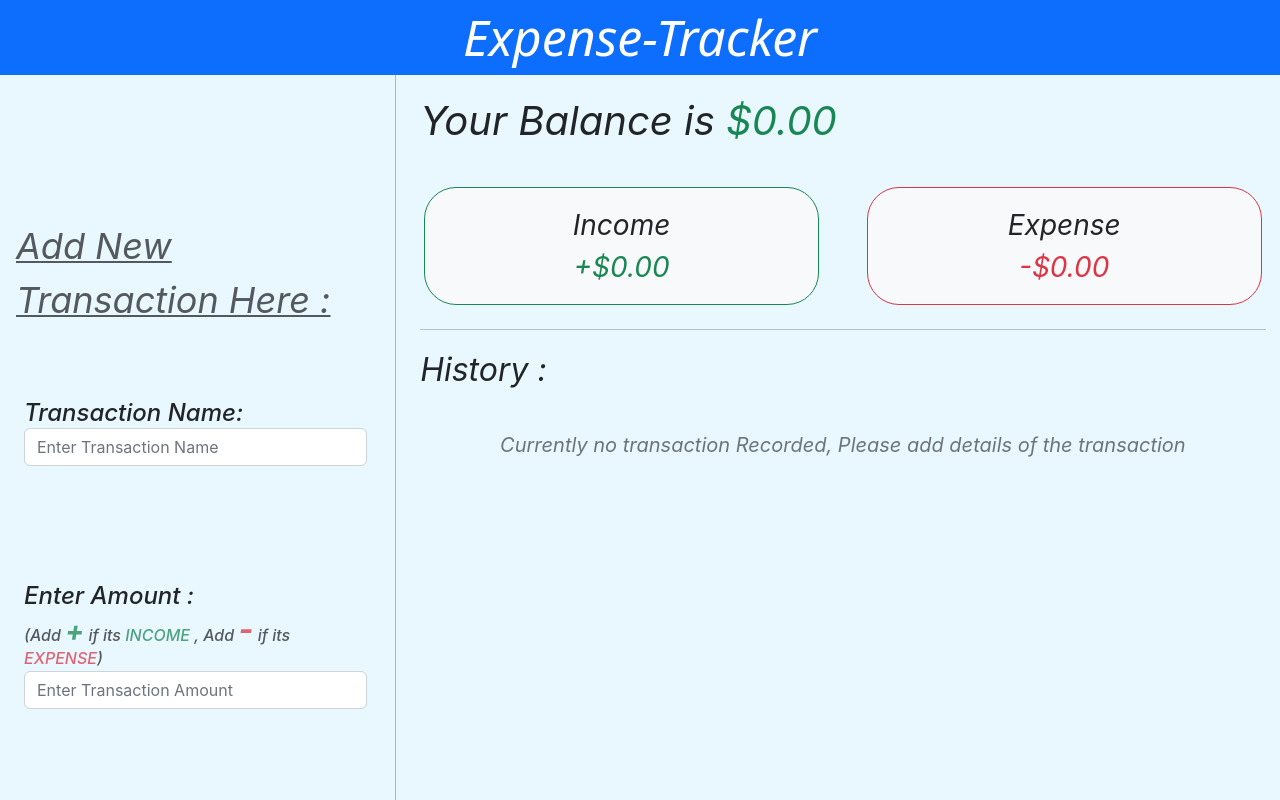
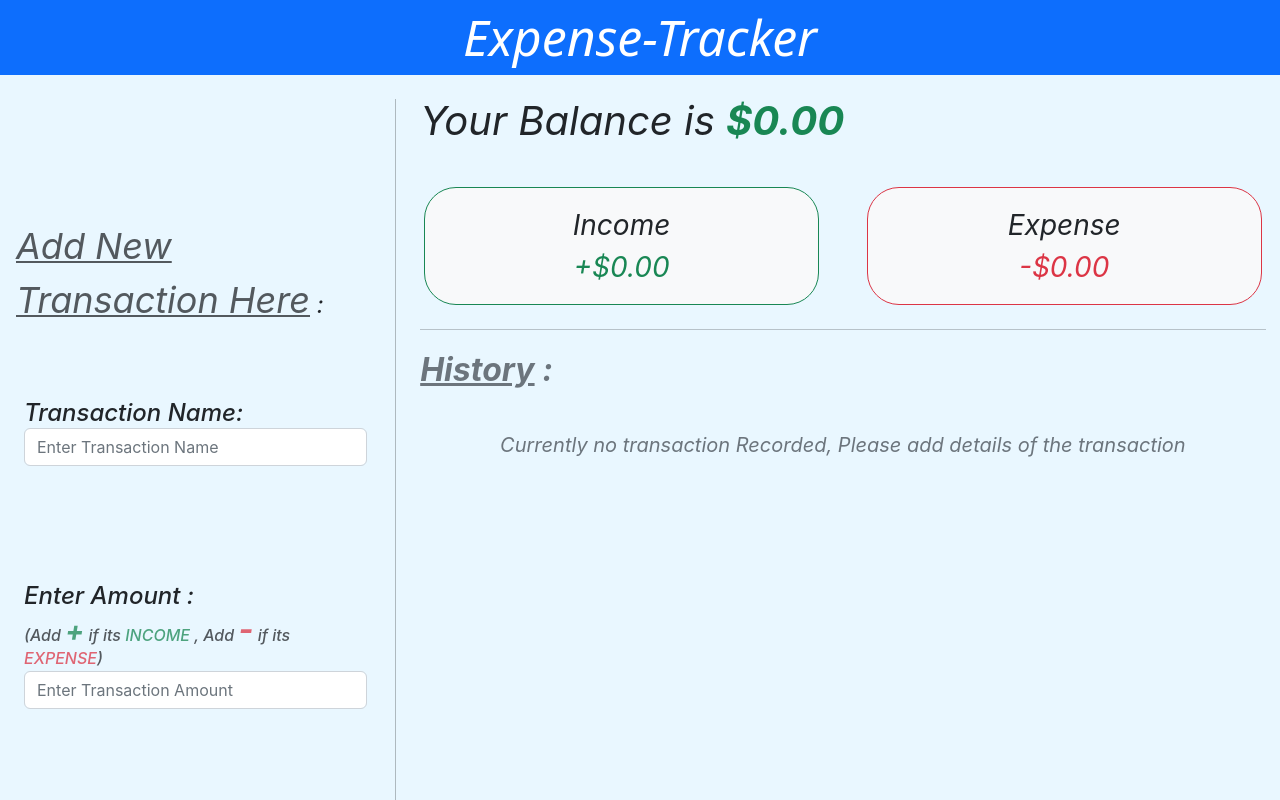
Before and after one commit to kiran8688/react-expense-tracker-source_code, a React (Create React App) app: page / in a window 1280 px wide. Shown: the top 800 px of the page. Built offline with nearby package versions, Linux system fonts and the light colour scheme.

Commit message:
Add files via upload
the final commit to the project add the bold font to the balance

```diff
--- a/src/Components/LeftSideComponents/Input.jsx
+++ b/src/Components/LeftSideComponents/Input.jsx
@@ -23,7 +23,7 @@ export class Input extends Component {
 
     this.setState({ tracker: transactions })
 
-    console.log(transactions)
+    // console.log(transactions)
 //------------------------------// Making Given Inputs as None here //---------------------------------------------//
     document.querySelector('#name-input').value = "";
     document.querySelector('#amount-input').value = "none"
@@ -34,7 +34,7 @@ export class Input extends Component {
 
   deleteHandler = (transactionId) => {
     const transactions = [...this.state.tracker]
-    console.log(transactionId)
+    // console.log(transactionId)
     transactions.splice(transactionId, 1)
     this.setState({ tracker: transactions })
   }
@@ -81,7 +81,7 @@ render(props) {
 
     // console.log(reduceAmt)
 
-    const totAmtSaveed = mapAmt.filter(saved => saved >= 0).reduce((a, b) => (a += b), 0).toFixed(2)
+    const totAmtSaveed = (mapAmt.filter(saved => saved >= 0).reduce((a, b) => (a += b), 0)).toFixed(2)
     const totAmtSpent = (mapAmt.filter(spent => spent <= 0).reduce((a, b) => (a += b), 0) * -1).toFixed(2)
 
     //-----------------------------------------------------------------------------------------------------
@@ -91,7 +91,7 @@ render(props) {
       {/*-----------------------------------------------------------------------*** Input component UI starts from here ***------------------------------------------------------------------------------- */}
         <div className='row'>
           <div id='input-head' className='col-3 ms-1 text-dark text-start'><br /><br /><br /><br />
-            <div className='container '><u className='opacity-75'><em> Add New Transaction Here :</em></u></div>
+            <div className='container '><u className='opacity-75'><em> Add New Transaction Here</em></u>  :</div>
             <br /><br />
             <div className="h4 container-fluid ms-2 " >Transaction Name:  <input type="text" id='name-input' className='form-control' placeholder='Enter Transaction Name' onChange={this.takeNameHandler} />
             </div>
@@ -109,7 +109,7 @@ render(props) {
 
           </div>
       {/* ------------------------------------------------------------------------------------------------------------------------------------------------------------------------------------------------------- */}
-          <div className='col-auto h1 text-black '>
+          <div className='col-auto h1 text-black mt-4 mb-3 '>
             <div id='vr' className="vr "></div>
           </div>
 
@@ -119,7 +119,7 @@ render(props) {
 
             <div className='mt-4'>
               {/*--------- DisplaySec2  renders from here---------- */}
-              <hr /> <span className='fs-2'>History   :</span>
+              <hr /> <strong className='fs-2 text-muted'><u>History</u>   :</strong>
 
               <br /><br />
               {/*------***look  at DisplaySec2 render logic (UI)***----------- */}
--- a/src/Components/LeftSideComponents/RightSideComponents/DisplaySec1.jsx
+++ b/src/Components/LeftSideComponents/RightSideComponents/DisplaySec1.jsx
@@ -20,7 +20,7 @@ export class DisplaySec1 extends Component {
       <div className='one'>
         <div className='fs-1 mt-3  '>
           {/* --------------------------------------------------***Balance UI starts here***-------------------------------------------------- */}
-          Your Balance is  {Balance}
+          Your Balance is <strong>{Balance}</strong>
         </div><br />
 
         <div className="container px-1">
--- a/src/Components/LeftSideComponents/RightSideComponents/DisplaySec2.css
+++ b/src/Components/LeftSideComponents/RightSideComponents/DisplaySec2.css
@@ -67,3 +67,9 @@ width: 100; */
 /* #list{
     background-color: lightgoldenrodyellow;
 } */
+#successLi{
+    background-color: rgb(202, 243, 202);
+}
+#dangerLi{
+    background-color: rgb(243, 209, 209);
+}
--- a/src/Components/LeftSideComponents/RightSideComponents/DisplaySec2.jsx
+++ b/src/Components/LeftSideComponents/RightSideComponents/DisplaySec2.jsx
@@ -15,7 +15,7 @@ export class DisplaySec2 extends Component {
         <div id='list' className=' row fs-4 mb-1'>
           <ul className=' col-11 container-auto ps-5 '>
 
-            <li className=' row  rounded border-end border-5  border-danger mb-3 p-2 list-group-item shadow-lg d-flex bg-light'  > <strong className=' text-truncate col-6'>{this.props.dispName}</strong> <span className='col-3 text-secondary'>{this.props.dispDate}</span> <span className='col-3 text-truncate'> <span>-$</span>{this.props.dispAmount * -1}</span> </li>
+            <li id='dangerLi' className=' row  rounded border-end border-5  border-danger mb-3 p-2 list-group-item shadow-lg d-flex '  > <strong className=' text-truncate col-6'>{this.props.dispName}</strong> <span className='col-3 text-secondary'>{this.props.dispDate}</span> <span className='col-3 text-truncate'> <span>-$</span>{this.props.dispAmount * -1}</span> </li>
           </ul>
           {/*----------------- trash (delete Icon) here------------------------------------------------------ */}
           <svg onClick={this.props.trash} id='delete-button' xmlns="http://www.w3.org/2000/svg" width="20" height="20" fill="currentColor" className="bi bi-trash3  col-1 mt-3 " viewBox="0 0 16 16">
@@ -36,7 +36,7 @@ export class DisplaySec2 extends Component {
         <div id='list' className=' row fs-4 mb-1'>
           <ul className=' col-11 container-auto ps-5 '>
 
-            <li className=' row rounded border-end border-5  border-success mb-3 p-2 list-group-item shadow-lg d-flex bg-light '  > <strong className=' text-truncate col-6'>{this.props.dispName}</strong> <span className='col-3 text-secondary'>{this.props.dispDate}</span> <span className='col-3 text-truncate'> <span>+$</span>{this.props.dispAmount}</span> </li>
+            <li id='successLi' className=' row rounded border-end border-5  border-success mb-3 p-2 list-group-item shadow-lg d-flex  '  > <strong className=' text-truncate col-6'>{this.props.dispName}</strong> <span className='col-3 text-secondary'>{this.props.dispDate}</span> <span className='col-3 text-truncate'> <span>+$</span>{this.props.dispAmount}</span> </li>
 
           </ul>
           {/*----------------- trash (delete Icon) here------------------------------------------------------ */}
```
Also changed, not shown: src/App.css (line endings or trailing spaces), src/Components/LeftSideComponents/Input.css (line endings or trailing spaces), src/Components/LeftSideComponents/RightSideComponents/DisplaySec1.css (line endings or trailing spaces).
